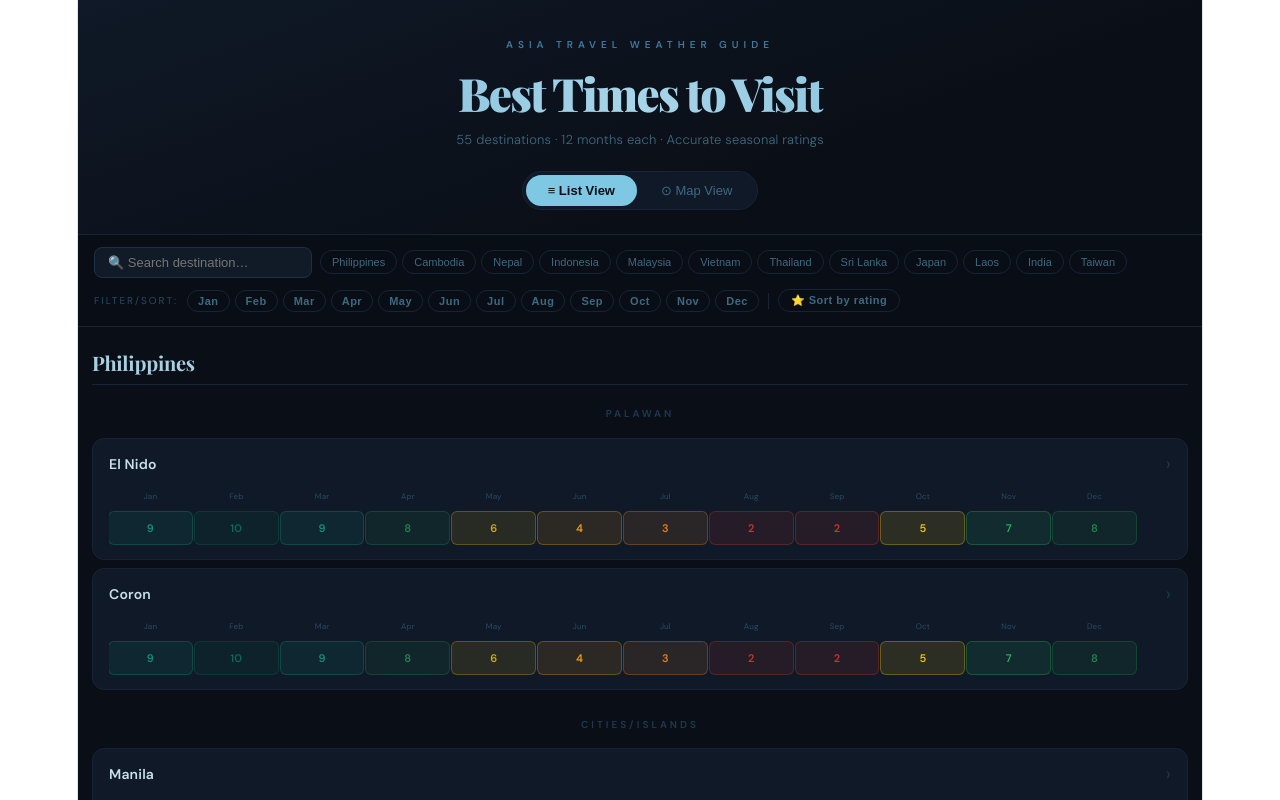
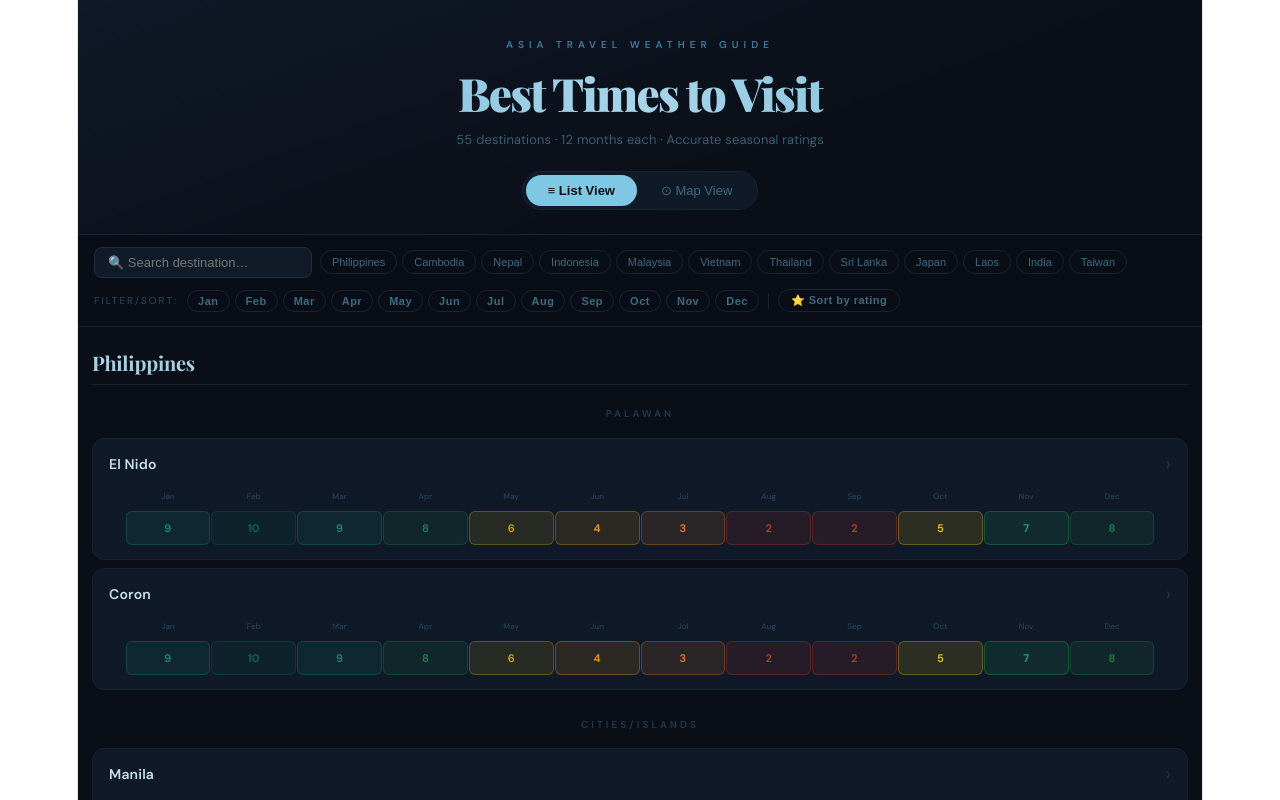
Before and after one commit to guylah/tourism-site, a React (Vite) app: page / in a window 1280 px wide. Shown: the top 800 px of the page. Built offline with nearby package versions, Linux system fonts and the light colour scheme.

Commit message:
fixed pc issues

```diff
--- a/src/App.jsx
+++ b/src/App.jsx
@@ -2260,14 +2260,14 @@ function PlaceList({ places, monthsToShow, expanded, toggle, selectedMonths, sho
                 </div>
                 <div style={{ color: "#1e3a50", fontSize: 18, transition: "transform 0.2s", transform: isOpen ? "rotate(90deg)" : "none", marginLeft: 8, flexShrink: 0 }}>›</div>
               </div>
-              <div style={{ display: "flex", gap: 3, flexWrap: "nowrap", overflowX: "auto", paddingBottom: 2, WebkitOverflowScrolling: "touch" }}>
+              <div style={{ display: "flex", gap: 3, flexWrap: "nowrap", overflowX: "auto", paddingBottom: 2, WebkitOverflowScrolling: "touch", justifyContent: "center" }}>
                 {monthsToShow.map(m => {
                   const info = place.months[m];
                   if (!info) return null;
                   const r = info.r;
                   const color = RATING_COLORS[r];
                   return (
-                    <div key={m} style={{ display: "flex", flexDirection: "column", alignItems: "center", flex: "0 0 7.8%", minWidth: 28 }}>
+                    <div key={m} style={{ display: "flex", flexDirection: "column", alignItems: "center", flex: 1, minWidth: 28, maxWidth: `${Math.max(7.8, 93 / monthsToShow.length)}%` }}>
                       <div style={{ fontSize: 8, color: "#2a4a65", marginBottom: 2 }}>{MONTH_LABELS[m]}</div>
                       <div style={{ background: color + "20", border: `1px solid ${color}50`, borderRadius: 6, padding: "3px 0", width: "100%", textAlign: "center", fontSize: 11, fontWeight: 800, color }}>{r}</div>
                     </div>
```
